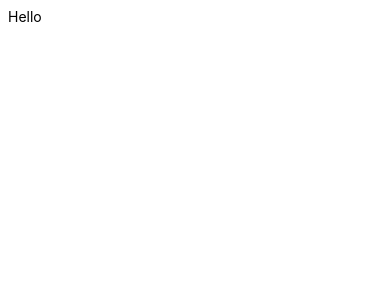
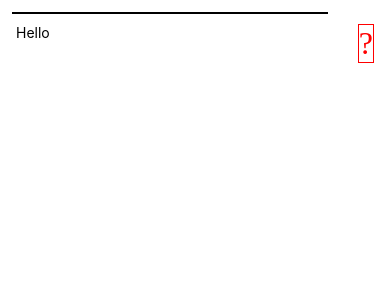
Before and after one commit to forcemagic/basic-todolist, a React Native app: screen / in a window 390 px wide. Shown: the top 300 px of the page. Built offline with nearby package versions, Linux system fonts and the light colour scheme.

Commit message:
Feat: Complete todo list!

```diff
--- a/App.js
+++ b/App.js
@@ -1,5 +1,5 @@
 import React from 'react';
-import { StatusBar, StyleSheet, FlatList, TextInput, View } from 'react-native';
+import { StatusBar, StyleSheet, FlatList, TextInput, Button, View, Alert } from 'react-native';
 import ListItem from './ListItem';
 
 export default class App extends React.Component {
@@ -7,18 +7,41 @@ export default class App extends React.Component {
     super(props);
     this.state = {
       currentText: '',
+      lastKey: 1,
       items: [
         { key: '1', text: 'Hello' }
       ],
     };
   }
 
+  addItem() {
+    if (this.state.currentText === '') {
+      Alert.alert('Hiba!', 'Nem fogok üres szöveggel elemet létrehozni!');
+      return;
+    }
+    this.state.lastKey++;
+    this.setState({ items: this.state.items.concat({
+      key: this.state.lastKey.toString(),
+      text: this.state.currentText,
+    }) });
+  }
+
+  hideItem(key) {
+    let index = this.state.items.findIndex(x => x.key === key);
+    this.setState({ items: this.state.items.filter((_, i) => i !== index) });
+  }
+
   render() {
-    // TODO: Only show <Text>, later delete btn
     return (
       <View style={styles.container}>
-        {/* <TextInput onChangeText={(t) => this.setState({ currentText: t })} /> */}
-        <FlatList data={this.state.items} renderItem={({item}) => <ListItem item={item} />} />
+        <View style={styles.searchContainer}>
+          <TextInput style={styles.searchBox} onChangeText={(t) => this.setState({ currentText: t })}
+            underlineColorAndroid="transparent" placeholder="Írj ide valamit!" />
+          <Button style={{ flex: 0 }} title="Add" onPress={this.addItem.bind(this)} />
+        </View>
+        <FlatList style={styles.list} data={this.state.items} renderItem={({item}) =>
+          <ListItem item={item} hideElement={this.hideItem.bind(this)} />
+        } ItemSeparatorComponent={({highlighted}) => <View style={{ height: 1, backgroundColor: "#CED0CE" }} />} />
       </View>
     );
   }
@@ -31,4 +54,17 @@ const styles = StyleSheet.create({
     padding: 8,
     backgroundColor: '#fff',
   },
+  searchContainer: {
+    flex: 0,
+    padding: 4,
+    flexDirection: 'row',
+    justifyContent: 'space-between',
+  },
+  searchBox: {
+    flex: 1,
+    paddingHorizontal: 4,
+    borderWidth: 1,
+    borderColor: "black",
+    marginRight: 4,
+  },
 });
--- a/ListItem.js
+++ b/ListItem.js
@@ -1,11 +1,15 @@
 import React from 'react';
-import { View, Text } from 'react-native';
+import { View, Text, TouchableNativeFeedback } from 'react-native';
+import { Ionicons } from '@expo/vector-icons';
 
 export default class ListItem extends React.Component {
     render() {
         return (
-            <View>
-                <Text>{ this.props.item.text }</Text>
+            <View style={{ flex: 1, flexDirection: 'row', justifyContent: 'space-between', padding: 8 }}>
+                <Text style={{ textAlignVertical: 'center' }}>{ this.props.item.text }</Text>
+                <TouchableNativeFeedback onPress={() => this.props.hideElement(this.props.item.key)}>
+                    <Ionicons name="md-trash" size={32} color="red" />
+                </TouchableNativeFeedback>
             </View>
         );
     }
```
